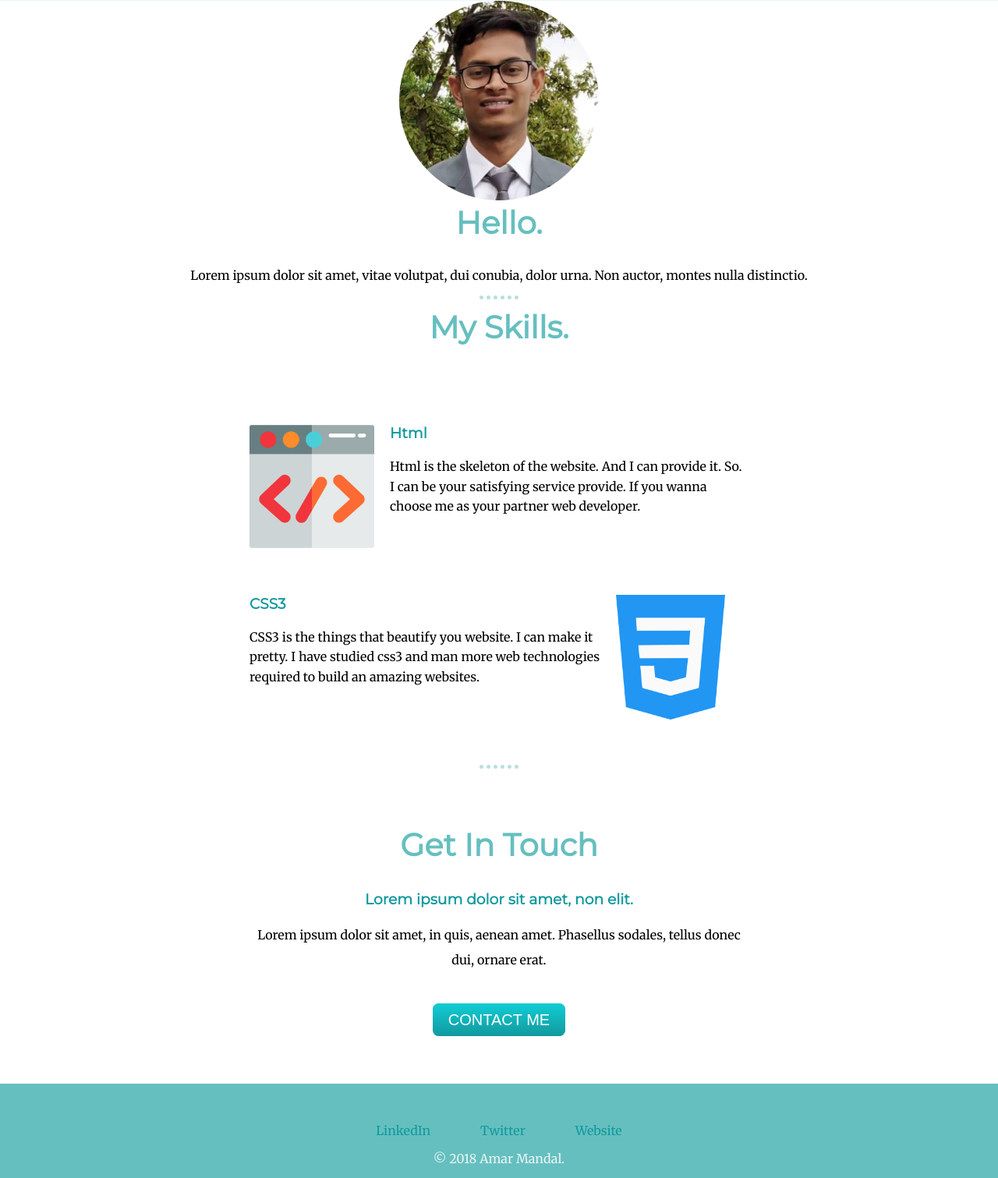
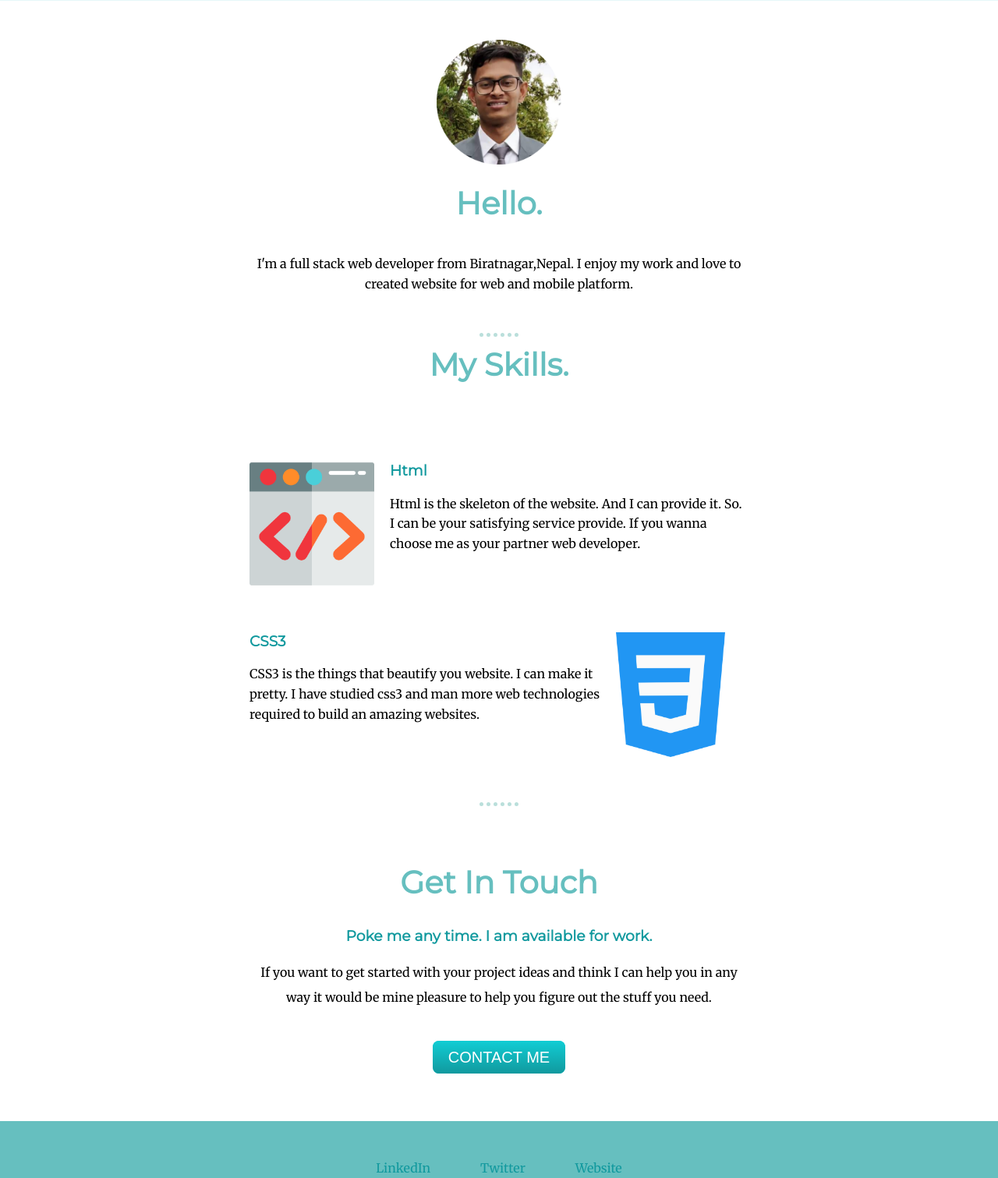
Before and after one commit to Amarmandal/Professional-Website, a plain HTML site: page index.html in a window 1280 px wide. Shown: the part 772-2283 px from the top of the page at 78% size. Drawn offline with Linux system fonts and the light colour scheme.

Commit message:
Another update

```diff
--- a/css/styles.css
+++ b/css/styles.css
@@ -52,7 +52,14 @@ hr {
 }
 
 .profile {
-    width: 20%;
+    line-height: 1.6;
+    width: 50%;
+    margin: 50px auto;
+}
+
+.profile-pic {
+    width: 25%;
+    margin-bottom: 10px;
 }
 
 .top-cloud {
@@ -62,7 +69,7 @@ hr {
 }
 
 .skill-row {
-    width: 50%;
+    width:50%;
     margin: 100px auto;
     text-align: left;
 }
@@ -141,6 +148,8 @@ div.contact-me > p {
     margin-bottom: 50px;
 }
 
+
+
 /* .skill-description {
     clear:right;
 } */
--- a/index.html
+++ b/index.html
@@ -5,7 +5,7 @@
     <meta charset="UTF-8">
     <meta name="viewport" content="width=device-width, initial-scale=1.0">
     <meta http-equiv="X-UA-Compatible" content="ie=edge">
-    <title>Amar Kumar Mandal</title>
+    <title>Amar Mandal</title>
     <link rel="stylesheet" href="css/styles.css">
     <link rel="shortcut icon" href="favicon.ico" type="image/x-icon">
     <link href="https://fonts.googleapis.com/css?family=Merriweather|Montserrat|Sacramento&display=swap"
@@ -22,10 +22,12 @@
     </div>
 
     <div class="middle-container">
-        <div alt="profile=img">
-            <img class="profile" src="images/profile.png" alt="amar-profile">
+        <div class="profile" alt="profile=img">
+            <img class="profile-pic" src="images/profile.png" alt="amar-profile">
             <h2>Hello.</h2>
-            <p>Lorem ipsum dolor sit amet, vitae volutpat, dui conubia, dolor urna. Non auctor, montes nulla distinctio.
+            <p>I'm a full stack web developer from Biratnagar,Nepal.
+                I enjoy my work and love to created website for web and mobile
+                platform.
             </p>
         </div>
         <hr>
@@ -42,7 +44,8 @@
             <div class="skill-row">
                 <img class="skill-css" src="images/css-3.png" alt="css-3">
                 <h3>CSS3</h3>
-                <p class="skill-description">CSS3 is the things that beautify you website. I can make it pretty. I have studied css3 and man
+                <p class="skill-description">CSS3 is the things that beautify you website. I can make it pretty. I have
+                    studied css3 and man
                     more web technologies required to build an amazing websites.
                 </p>
             </div>
@@ -50,8 +53,10 @@
         <hr>
         <div class="contact-me">
             <h2>Get In Touch</h2>
-            <h3>Lorem ipsum dolor sit amet, non elit.</h3>
-            <p>Lorem ipsum dolor sit amet, in quis, aenean amet. Phasellus sodales, tellus donec dui, ornare erat.</p>
+            <h3>Poke me any time. I am available for work.</h3>
+            <p>If you want to get started with your project ideas and think I can help you
+                in any way it would be mine pleasure to help you figure out the stuff you need.
+            </p>
             <a class="butn" href="mailto:amarmandal2073@email.com">CONTACT ME</a>
         </div>
     </div>
@@ -61,7 +66,7 @@
         <a class="footer-link" href="https://www.linkedin.com/in/amar-mandal-4ab87b192/">LinkedIn</a>
         <a class="footer-link" href="https://twitter.com/rockamar14">Twitter</a>
         <a class="footer-link" href="https://amarmandal.github.io/Professional-Website/">Website</a>
-        <p class="footer-copyright">© 2018 Amar Mandal.</p>
+        <p class="footer-copyright">© 2019 Amar Mandal.All rights reserved.</p>
     </div>
 
 
```
